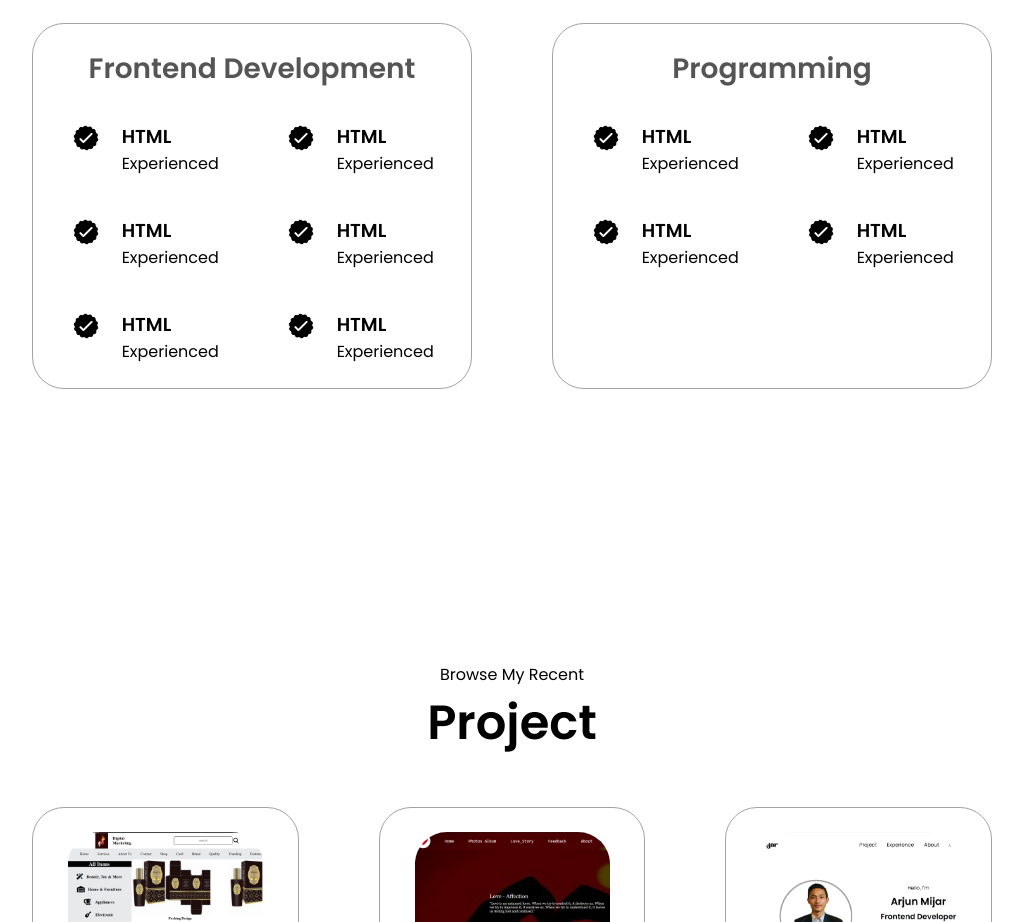
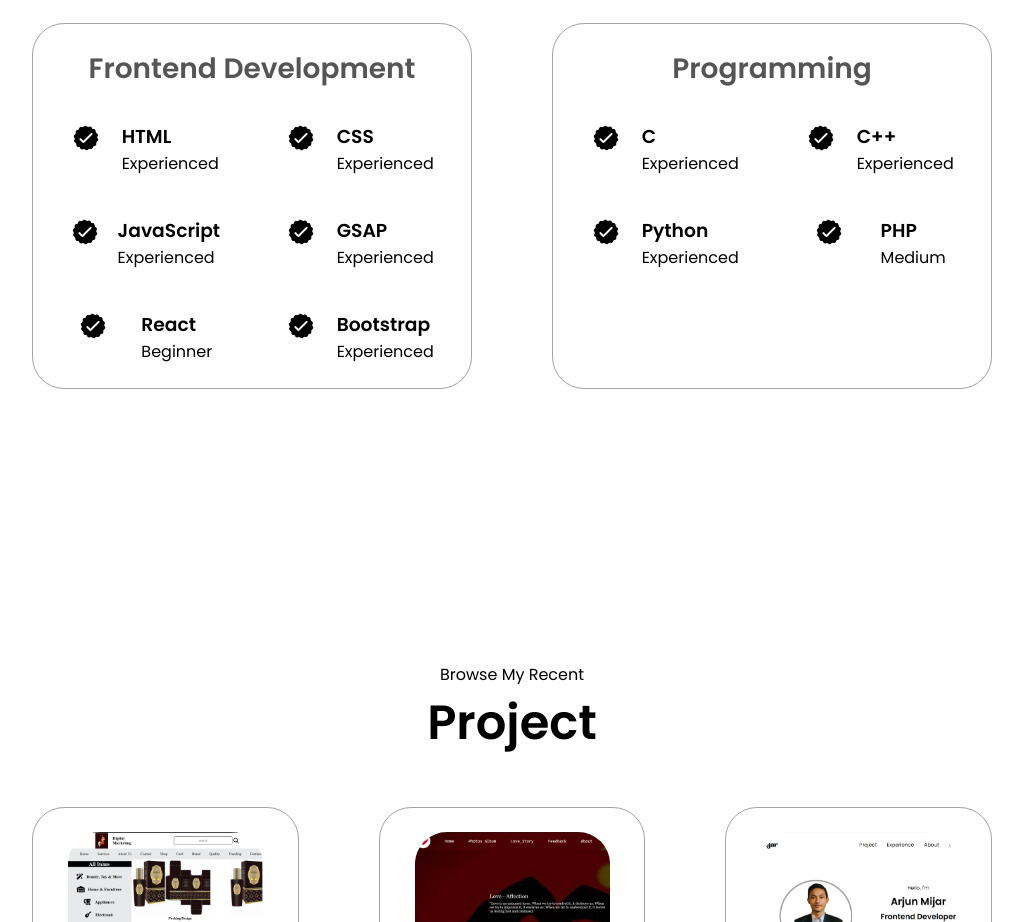
Before and after one commit to CodewothArjun/My-Profile, a plain HTML site: page index.html in a window 1280 px wide. Shown: the part 1680-2602 px from the top of the page, without its empty margins (128-1151 px from the left). Drawn offline with nearby package versions, Linux system fonts and the light colour scheme.

Commit message:
Few Changed

```diff
--- a/index.html
+++ b/index.html
@@ -110,31 +110,31 @@
                         </article>
                         <article><img class="checkmark" src="./asserts/checkmark.png" alt="checkMark">
                             <div>
-                                <h3>HTML</h3>
+                                <h3>CSS</h3>
                                 <p>Experienced</p>
                             </div>
                         </article>
                         <article><img class="checkmark" src="./asserts/checkmark.png" alt="checkMark">
                             <div>
-                                <h3>HTML</h3>
+                                <h3>JavaScript</h3>
                                 <p>Experienced</p>
                             </div>
                         </article>
                         <article><img class="checkmark" src="./asserts/checkmark.png" alt="checkMark">
                             <div>
-                                <h3>HTML</h3>
+                                <h3>GSAP</h3>
                                 <p>Experienced</p>
                             </div>
                         </article>
                         <article><img class="checkmark" src="./asserts/checkmark.png" alt="checkMark">
                             <div>
-                                <h3>HTML</h3>
-                                <p>Experienced</p>
+                                <h3>React</h3>
+                                <p>Beginner</p>
                             </div>
                         </article>
                         <article><img class="checkmark" src="./asserts/checkmark.png" alt="checkMark">
                             <div>
-                                <h3>HTML</h3>
+                                <h3>Bootstrap</h3>
                                 <p>Experienced</p>
                             </div>
                         </article>
@@ -146,29 +146,29 @@
                         <article>
                             <img class="checkmark" src="./asserts/checkmark.png" alt="checkMark">
                             <div>
-                                <h3>HTML</h3>
+                                <h3>C</h3>
                                 <p>Experienced</p>
                             </div>
                         </article>
                         <article>
                             <img class="checkmark" src="./asserts/checkmark.png" alt="checkMark">
                             <div>
-                                <h3>HTML</h3>
+                                <h3>C++</h3>
                                 <p>Experienced</p>
                             </div>
                         </article>
                         <article>
                             <img class="checkmark" src="./asserts/checkmark.png" alt="checkMark">
                             <div>
-                                <h3>HTML</h3>
+                                <h3>Python</h3>
                                 <p>Experienced</p>
                             </div>
                         </article>
                         <article>
                             <img class="checkmark" src="./asserts/checkmark.png" alt="checkMark">
                             <div>
-                                <h3>HTML</h3>
-                                <p>Experienced</p>
+                                <h3>PHP</h3>
+                                <p>Medium</p>
                             </div>
                         </article>
                     </div>
```
